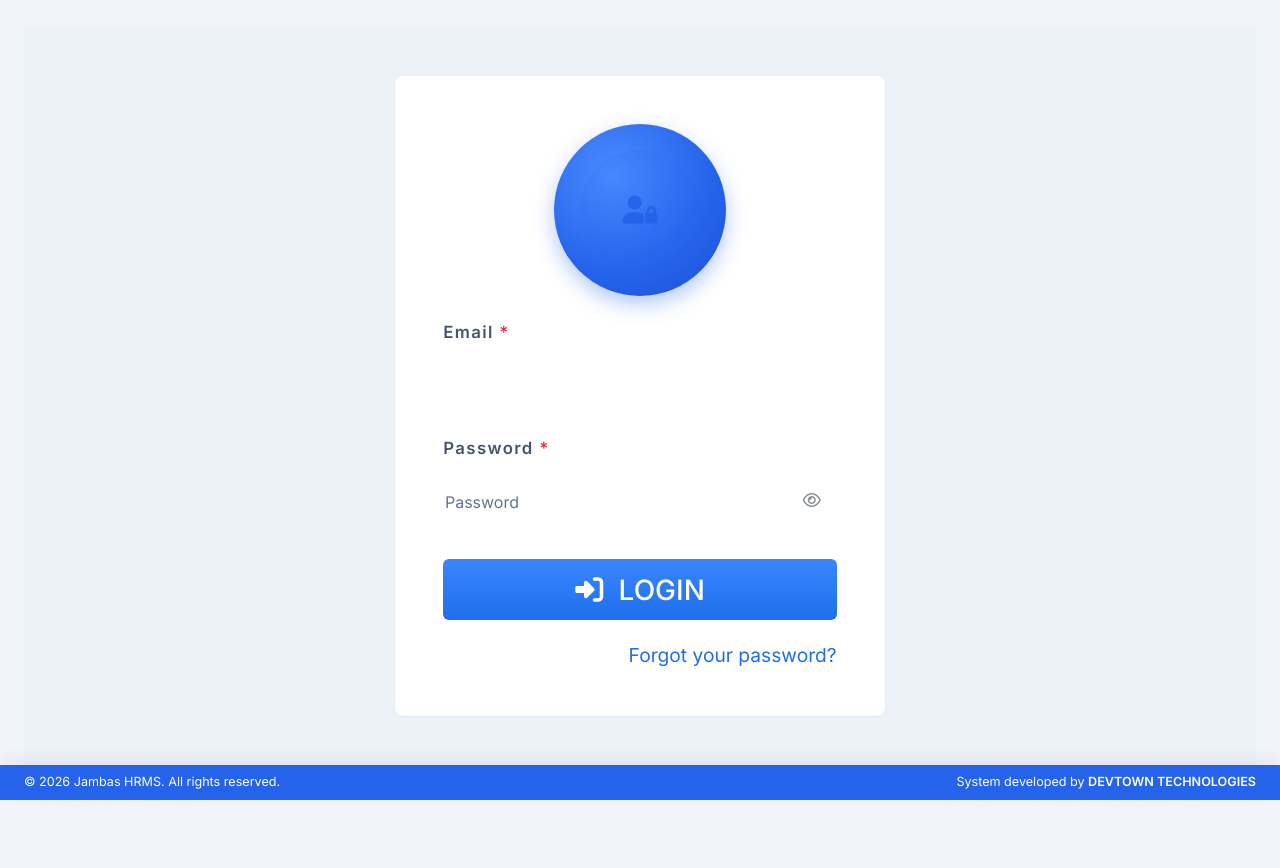
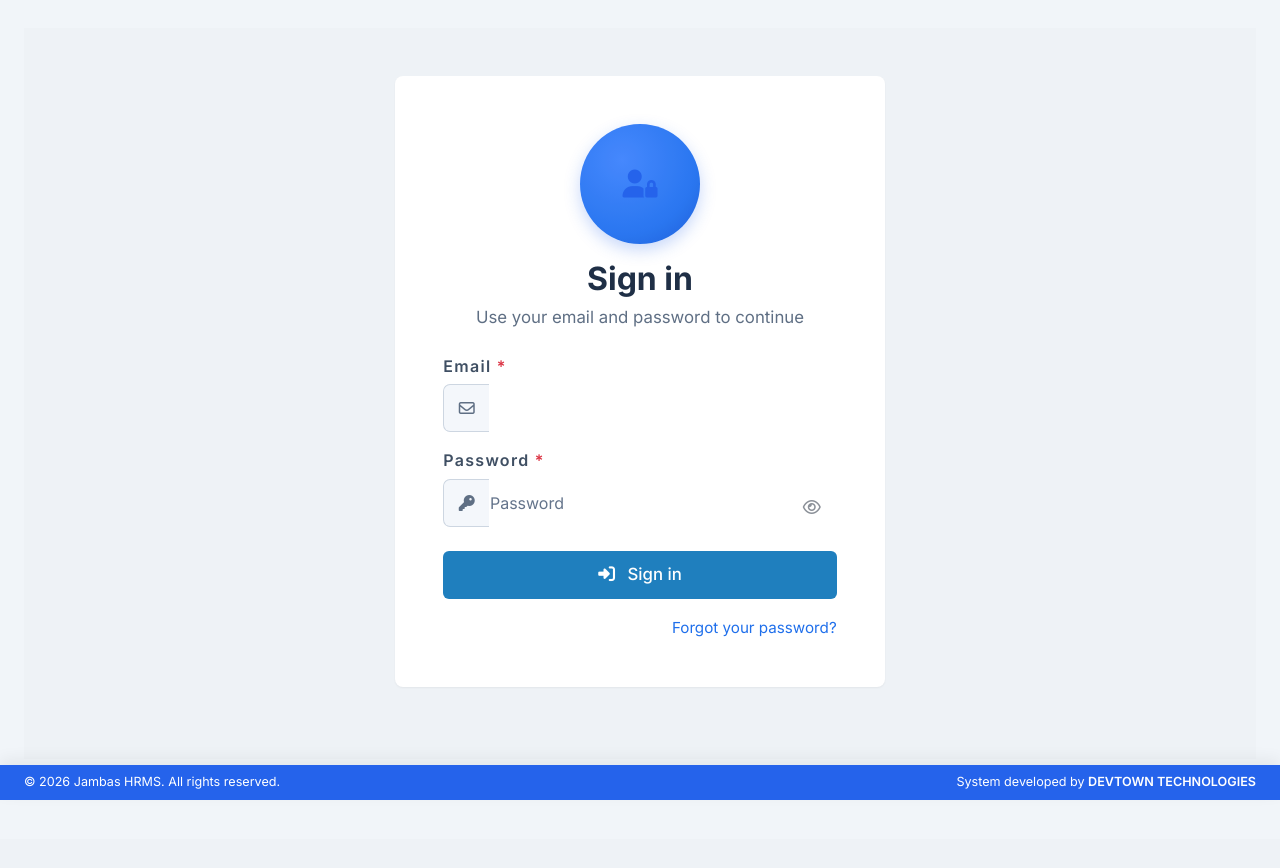
Before and after one commit to nekiwanuka/Jhrm-portal, a Django app: page /accounts/login/ in a window 1280 px wide. After the commit the page ends 800 px from the top, so only its background shows below. Run offline with Django 4.2, Linux system fonts and the light colour scheme; data comes from the database, SQL or seed files in the repository.

Commit message:
Refine login UI to cleaner blue portal style

```diff
--- a/static/css/styles.css
+++ b/static/css/styles.css
@@ -1111,54 +1111,77 @@ main {
 }
 
 .auth-v2 {
-  background: #edf2f8;
+  background: #eef2f6;
 }
 
 .auth-card-v2 {
-  border-radius: 1rem;
-  background: #f8fbff;
-  box-shadow: 0 10px 24px rgb(15 23 42 / 0.12);
+  border-radius: 0.5rem;
+  background: #ffffff;
+  border: 1px solid #d9e0e8;
+  box-shadow: 0 8px 18px rgb(15 23 42 / 0.08);
 }
 
 .auth-logo-shell {
-  width: 172px;
-  height: 172px;
+  width: 120px;
+  height: 120px;
   border-radius: 9999px;
   display: flex;
   align-items: center;
   justify-content: center;
-  background: radial-gradient(circle at 35% 30%, #4b8dff 0%, #2563eb 60%, #1d4ed8 100%);
-  box-shadow: 0 8px 20px rgb(37 99 235 / 0.35);
+  background: radial-gradient(circle at 35% 30%, #4b8dff 0%, #2b79f0 65%, #1f5dd4 100%);
+  box-shadow: 0 6px 16px rgb(37 99 235 / 0.25);
 }
 
 .auth-logo-v2 {
-  width: 124px;
-  height: 124px;
+  width: 86px;
+  height: 86px;
   object-fit: contain;
-  border-radius: 0.9rem;
+  border-radius: 0.7rem;
   background: #ffffff;
   padding: 0.35rem;
 }
 
+.auth-title-v2 {
+  color: #1f2f46;
+  font-weight: 700;
+  margin-bottom: 0.4rem;
+}
+
+.auth-subtitle-v2 {
+  color: #5f6f84;
+  font-size: 1.05rem;
+  margin-bottom: 0;
+}
+
 .auth-label-v2 {
-  font-size: 1.05rem;
-  color: #475569;
-  margin-bottom: 0.45rem;
+  font-size: 1rem;
+  color: #3f4f63;
+  margin-bottom: 0.4rem;
+}
+
+.auth-input-group-v2 .input-group-text {
+  border: 1px solid #cdd6e1;
+  border-right: 0;
+  border-radius: 0.45rem 0 0 0.45rem;
+  background: #f4f7fb;
+  color: #5f6f84;
+  min-width: 46px;
+  justify-content: center;
 }
 
 .auth-form-v2 .form-control {
   border: 1px solid #bec3ca;
-  border-radius: 0.85rem;
-  background: #f8f8f8;
-  min-height: 4.2rem;
-  padding: 1rem 1.05rem;
+  border-radius: 0 0.45rem 0.45rem 0;
+  background: #fff;
+  min-height: 3rem;
+  padding: 0.7rem 0.9rem;
   font-size: 1rem;
 }
 
 .auth-form-v2 .form-control:focus {
   background: #fff;
-  border-color: #a7adb7;
-  box-shadow: 0 0 0 0.2rem rgb(37 99 235 / 0.08);
+  border-color: #2b79f0;
+  box-shadow: none;
 }
 
 .auth-password-wrap {
@@ -1168,31 +1191,31 @@ main {
 .auth-eye-icon {
   position: absolute;
   right: 1rem;
-  top: 3.25rem;
+  top: 2.9rem;
   color: #8b9098;
   pointer-events: none;
 }
 
 .auth-btn-v2 {
-  min-height: 3.8rem;
+  min-height: 3rem;
   border-radius: 0.35rem;
-  font-size: 1.75rem;
-  font-weight: 700;
+  font-size: 1.05rem;
+  font-weight: 600;
   color: #fff;
   border: 0;
-  background: linear-gradient(180deg, #3a86ff 0%, #1f6feb 100%);
+  background: #1f7fbe;
 }
 
 .auth-btn-v2:hover,
 .auth-btn-v2:focus {
   color: #fff;
-  background: linear-gradient(180deg, #5a9bff 0%, #2976f2 100%);
+  background: #176fa7;
 }
 
 .auth-forgot-v2 {
   color: #1f6feb;
   text-decoration: none;
-  font-size: 1.2rem;
+  font-size: 0.95rem;
   line-height: 1.15;
 }
 
@@ -1202,13 +1225,13 @@ main {
 
 @media (max-width: 768px) {
   .auth-logo-shell {
-    width: 134px;
-    height: 134px;
+    width: 96px;
+    height: 96px;
   }
 
   .auth-logo-v2 {
-    width: 92px;
-    height: 92px;
+    width: 66px;
+    height: 66px;
   }
 
   .auth-btn-v2 {
--- a/templates/accounts/login.html
+++ b/templates/accounts/login.html
@@ -15,7 +15,9 @@
                   <i class="fa-solid fa-user-lock"></i>
                 </div>
               {% endif %}
-              </div>
+            </div>
+            <h2 class="auth-title-v2">Sign in</h2>
+            <p class="auth-subtitle-v2">Use your email and password to continue</p>
           </div>
 
           <form method="post" class="auth-form-v2" novalidate>
@@ -29,24 +31,30 @@
 
             <div class="mb-3">
               <label class="form-label auth-label-v2" for="{{ form.username.id_for_label }}">Email<span class="text-danger"> *</span></label>
-              {{ form.username }}
+              <div class="input-group auth-input-group-v2">
+                <span class="input-group-text"><i class="fa-regular fa-envelope"></i></span>
+                {{ form.username }}
+              </div>
               {% for error in form.username.errors %}<div class="text-danger small mt-1">{{ error }}</div>{% endfor %}
             </div>
 
             <div class="mb-3 auth-password-wrap">
               <label class="form-label auth-label-v2" for="{{ form.password.id_for_label }}">Password<span class="text-danger"> *</span></label>
-              {{ form.password }}
+              <div class="input-group auth-input-group-v2">
+                <span class="input-group-text"><i class="fa-solid fa-key"></i></span>
+                {{ form.password }}
+              </div>
               <span class="auth-eye-icon"><i class="fa-regular fa-eye"></i></span>
               {% for error in form.password.errors %}<div class="text-danger small mt-1">{{ error }}</div>{% endfor %}
             </div>
 
             <div class="d-grid mt-4">
               <button class="btn auth-btn-v2" type="submit">
-                <i class="fa-solid fa-right-to-bracket me-2"></i> LOGIN
+                <i class="fa-solid fa-right-to-bracket me-2"></i> Sign in
               </button>
             </div>
 
-            <div class="text-end mt-4">
+            <div class="text-end mt-3">
               <a class="auth-forgot-v2" href="mailto:{{ branding.company_email|default:'hr@jambasimaging.com' }}">Forgot your password?</a>
             </div>
           </form>
```
